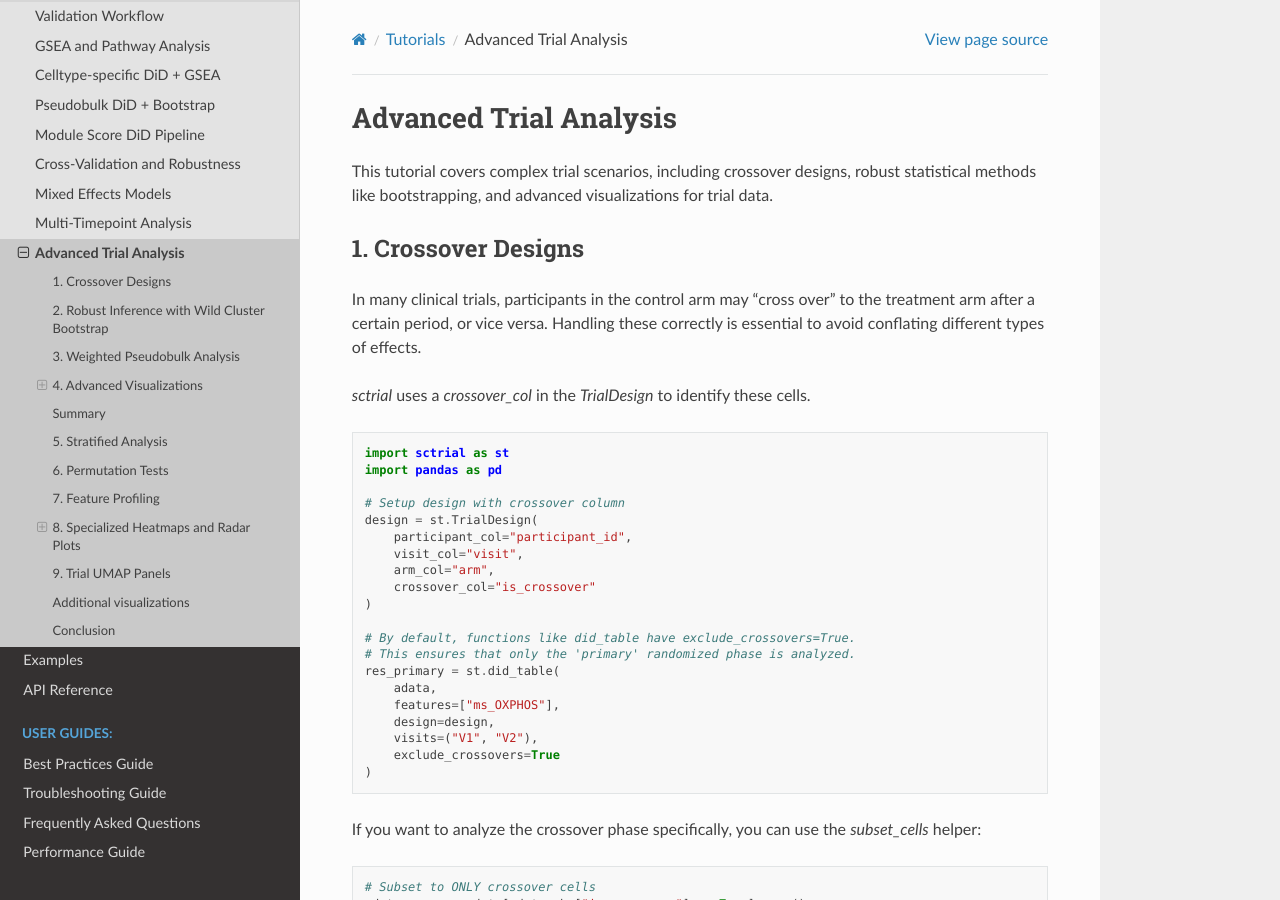
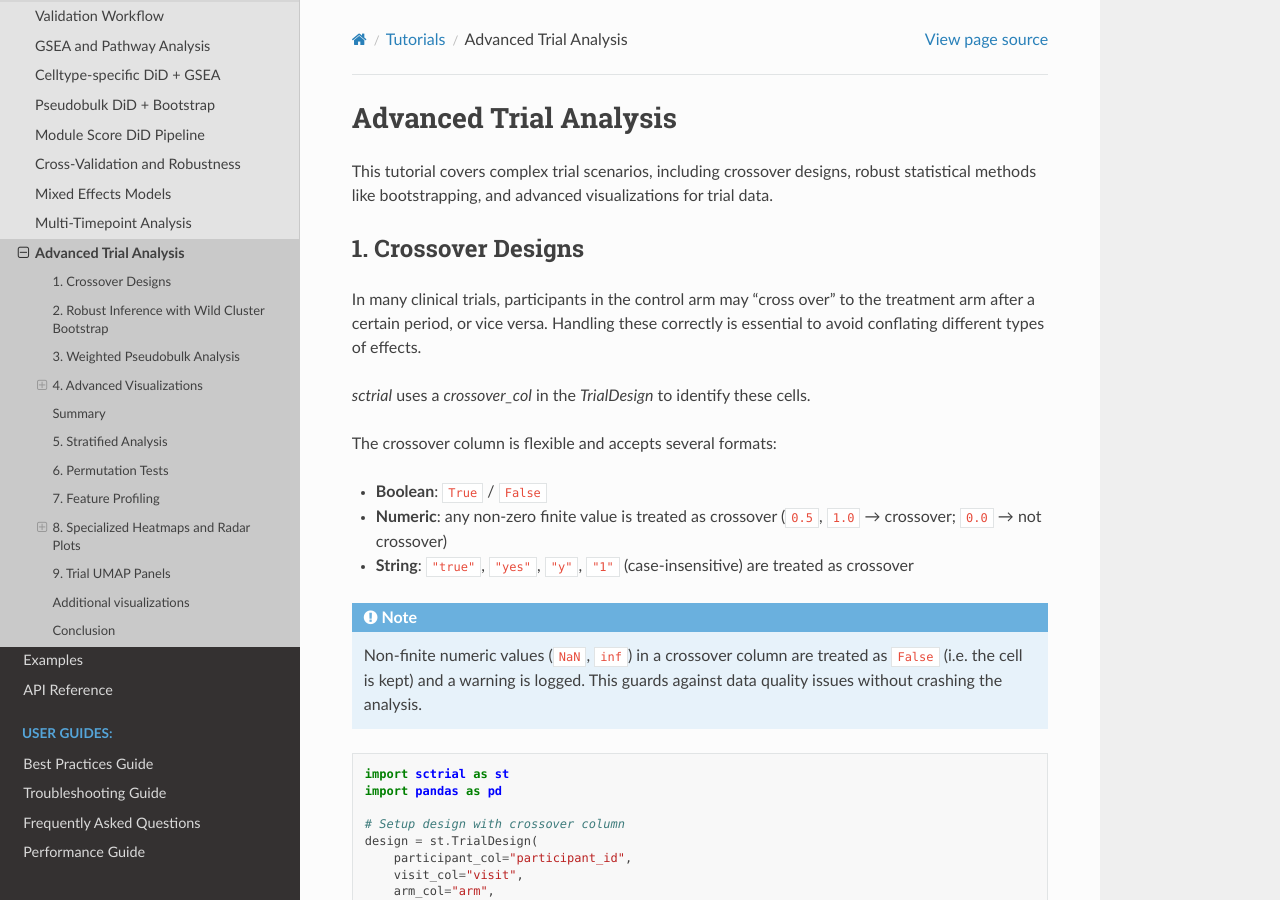
Before and after one commit to TheOmarLab/sctrial, a Sphinx documentation site: the page built from docs/source/tutorials/advanced_designs.rst, in a window 1280 px wide and 900 px high. Built offline with Sphinx 7.4.7 and the Read the Docs theme 3.1.0, drawn with Linux system fonts in a browser that asks for light colours; pages that are not in the unit, such as notebooks, are missing from menus; some of the changed text lies outside the part shown.

Commit message:
Update docs for preprocessing, adata_tools, and analysis fixes
- CHANGELOG: Add entries for input validation in add_log1p_cpm_layer,
  _to_bool_series fractional/inf fixes, non-finite warning, profile_features
  cell-weighting docs, and DiDAnalyzer.fit() copy fix
- advanced_designs.rst: Document flexible crossover column formats
  (bool/numeric/string) and non-finite value handling
- best_practices.rst: Add note about add_log1p_cpm_layer input validation
  (negative counts, NaN/inf warnings, provenance tracking)
- advanced_designs.rst: Add note about cell-weighted aggregation in
  profile_features

```diff
--- a/docs/source/tutorials/advanced_designs.rst
+++ b/docs/source/tutorials/advanced_designs.rst
@@ -9,6 +9,18 @@ This tutorial covers complex trial scenarios, including crossover designs, robus
 In many clinical trials, participants in the control arm may "cross over" to the treatment arm after a certain period, or vice versa. Handling these correctly is essential to avoid conflating different types of effects.
 
 `sctrial` uses a `crossover_col` in the `TrialDesign` to identify these cells.
+
+The crossover column is flexible and accepts several formats:
+
+- **Boolean**: ``True`` / ``False``
+- **Numeric**: any non-zero finite value is treated as crossover (``0.5``, ``1.0`` → crossover; ``0.0`` → not crossover)
+- **String**: ``"true"``, ``"yes"``, ``"y"``, ``"1"`` (case-insensitive) are treated as crossover
+
+.. note::
+
+   Non-finite numeric values (``NaN``, ``inf``) in a crossover column are treated as
+   ``False`` (i.e. the cell is kept) and a warning is logged. This guards against
+   data quality issues without crashing the analysis.
 
 .. code-block:: python
 
@@ -179,6 +191,13 @@ Before running inference, you might want to see how marker genes or module score
    )
    # Returns a DataFrame of mean expression per celltype.
 
+.. note::
+
+   ``profile_features`` aggregates at the **cell level**. Groups with more cells
+   will dominate the aggregate. For participant-level or balanced arm comparisons,
+   pre-aggregate to pseudobulk (e.g. via ``st.pseudobulk_expression()``) before
+   calling this function.
+
 8. Specialized Heatmaps and Radar Plots
 ---------------------------------------
 
```
Also changed, not shown: CHANGELOG.md (+8 -0 lines), docs/source/best_practices.rst (+11 -0 lines).
